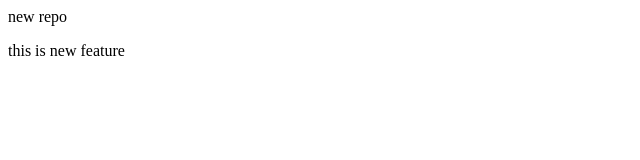
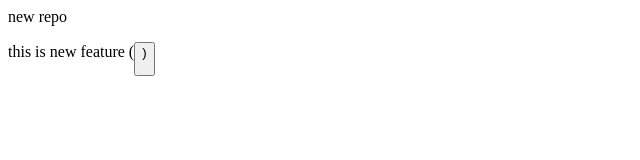
Before and after one commit to solitude-Yugen/localrepo, a plain HTML site: page index.html in a window 1280 px wide. Shown: the whole page, without its empty margins (0-640 px from the left). Drawn offline with Linux system fonts and the light colour scheme.

Commit message:
add button

```diff
--- a/index.html
+++ b/index.html
@@ -1,2 +1,2 @@
 <p>new repo</p>
-<p>this is new feature</p>
+<p>this is new feature (<button>)</p>
```
